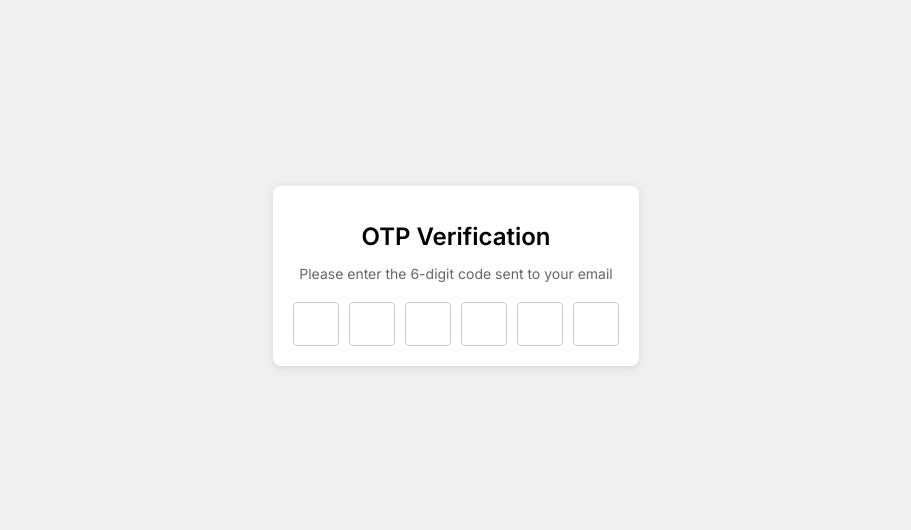
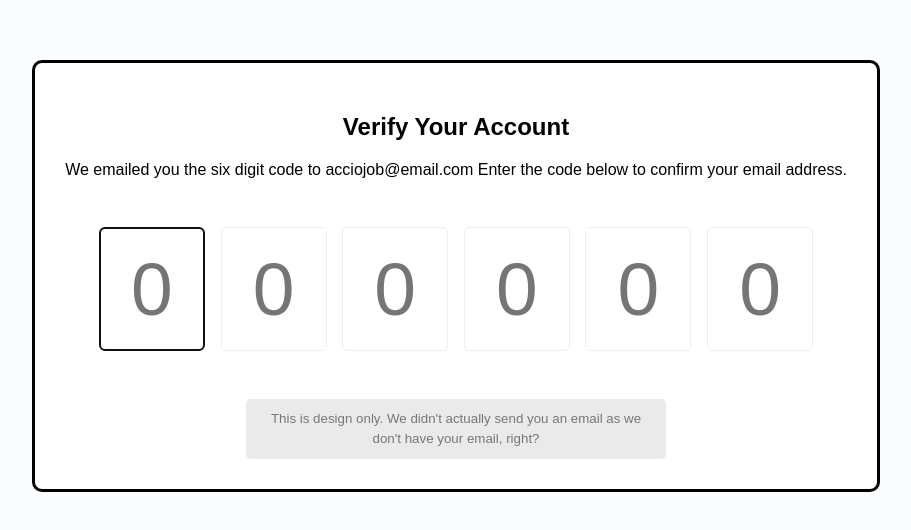
Before and after one commit to acciojob/OTP-Rishab-Rawat, a website: page main.html in a window 1280 px wide. Shown: the part 124-654 px from the top of the page, without its empty margins (184-1095 px from the left). Drawn offline with Linux system fonts and the light colour scheme.

Commit message:
created a submission

```diff
--- a/main.html
+++ b/main.html
@@ -1,25 +1,36 @@
 <!DOCTYPE html>
-<html lang="en">
+
+<html>
+
 <head>
-    <meta charset="UTF-8">
-    <meta name="viewport" content="width=device-width, initial-scale=1.0">
-    <title>OTP Verification</title>
-    <link href="https://fonts.googleapis.com/css2?family=Inter:wght@400;600&display=swap" rel="stylesheet">
-    <link rel="stylesheet" href="styles.css">
+	<link rel="stylesheet" href="styles.css">
 </head>
+
 <body>
-    <div class="verification-container">
-        <h1 id="verification_heading">OTP Verification</h1>
-        <p id="verification_subtext">Please enter the 6-digit code sent to your email</p>
-        <div class="code-container">
-            <input type="text" class="code" maxlength="1">
-            <input type="text" class="code" maxlength="1">
-            <input type="text" class="code" maxlength="1">
-            <input type="text" class="code" maxlength="1">
-            <input type="text" class="code" maxlength="1">
-            <input type="text" class="code" maxlength="1">
-        </div>
-    </div>
-    <script src="script.js"></script>
+
+	<div class="container">
+		<h2 id="verification_heading">Verify Your Account</h2>
+		<p id="verification_subtext">
+			We emailed you the six digit code to acciojob@email.com
+			Enter the code below to confirm your email address.
+		</p>
+		<div class="code-container">
+			<input type="number" class="code" id="code-1" placeholder="0" min="0" max="9" required>
+			<input type="number" class="code" id="code-2" placeholder="0" min="0" max="9" required>
+			<input type="number" class="code" id="code-3"placeholder="0" min="0" max="9" required>
+			<input type="number" class="code" id="code-4"placeholder="0" min="0" max="9" required>
+			<input type="number" class="code" id="code-5"placeholder="0" min="0" max="9" required>
+			<input type="number" class="code" id="code-6"placeholder="0" min="0" max="9" required>
+		</div>
+		<small class="info">
+			This is design only. We didn't actually send you an email as we don't have your email, right?
+		</small>
+	</div>
+
+	<!-- the entire body must be written by student -->
+    <script type="text/javascript" src="./script.js">
+</script>
+
 </body>
+
 </html>
--- a/script.js
+++ b/script.js
@@ -1,23 +1,27 @@
 //your JS code here. If required.
-document.addEventListener('DOMContentLoaded', (event) => {
-    const inputs = document.querySelectorAll('.code');
+const codes = document.querySelectorAll(".code")
 
-    inputs.forEach((input, index) => {
-        input.addEventListener('keydown', (e) => {
-            if (e.key >= 0 && e.key <= 9) {
-                inputs[index].value = '';
-                setTimeout(() => {
-                    if (index < inputs.length - 1) {
-                        inputs[index + 1].focus();
-                    }
-                }, 10);
-            } else if (e.key === 'Backspace') {
-                if (index > 0 && !inputs[index].value) {
-                    setTimeout(() => inputs[index - 1].focus(), 10);
-                }
-            } else {
-                e.preventDefault();
+codes[0].focus()
+
+codes.forEach((code, idx) => {
+    code.addEventListener("keydown", (e) => {
+        console.log(e.key)
+        const keyPressed = e.key
+
+        if (keyPressed >= 0 && keyPressed <= 9) {
+            codes[idx].value = ''
+            if (idx < codes.length - 1) {
+                setTimeout(() => codes[idx + 1].focus(), 10)
+
+                // setTimeout(function(){
+                //     codes[index+1].focus()
+                // },10)
             }
-        });
-    });
-});
+        }
+        else if (keyPressed === "Backspace") {
+            if (idx > 0) {
+                setTimeout(() => codes[idx - 1].focus(), 10)
+            }
+        }
+    })
+})
--- a/styles.css
+++ b/styles.css
@@ -1,51 +1,73 @@
-/*  your css code here. If applicable */
-body {
-    font-family: 'Inter', sans-serif;
-    display: flex;
-    justify-content: center;
-    align-items: center;
-    height: 100vh;
-    margin: 0;
-    background-color: #f0f0f0;
+body{
+    box-sizing: border-box;
 }
 
-.verification-container {
-    text-align: center;
-    padding: 20px;
-    background-color: #fff;
-    box-shadow: 0 2px 10px rgba(0, 0, 0, 0.1);
-    border-radius: 8px;
+body{
+    background-color: #fbfcfe;
+    font-family: 'Muli',sans-serif;
+    display: flex;
+    align-items: center;
+    justify-content: center;
+    height: 100vh;
+    overflow: hidden;
+    margin: 0;
 }
 
-#verification_heading {
-    font-size: 24px;
-    margin-bottom: 10px;
+.container{
+    background-color: #fff;
+    border: 3px #000 solid;
+    border-radius: 10px;
+    padding: 30px;
+    max-width: 1000px;
+    text-align: center;
 }
 
-#verification_subtext {
-    font-size: 14px;
-    margin-bottom: 20px;
-    color: #666;
+.code-container{
+    display: flex;
+    align-items: center;
+    justify-content: center;
+    margin: 40px 0;
 }
 
-.code-container {
-    display: flex;
-    justify-content: space-between;
-    gap: 10px;
+.code{
+    caret-color: transparent;
+    border-radius: 5px;
+    font-size: 75px;
+    height: 120px;
+    width: 100px;
+    border: 1px solid #eee;
+    margin: 1%;
+    text-align: center;
+    font-weight: 300;
+    -moz-appearance: textfield;
 }
 
-.code {
-    width: 40px;
-    height: 40px;
-    text-align: center;
-    font-size: 18px;
-    border: 1px solid #ccc;
-    border-radius: 4px;
-    outline: none;
-    transition: border-color 0.3s ease;
+.code::-webkit-inner-spin-button{
+    -webkit-appearance: none;
+    margin: 0;
+}
+.code:valid{
+    border-color: #3498db;
+    box-shadow: 0 10px 10px -5px rgba(0,0,0,0.25);
 }
 
-.code:focus {
-    border-color: #007BFF;
-    box-shadow: 0 0 5px rgba(0, 123, 255, 0.5);
+.info{
+    background-color: #eaeaea;
+    display: inline-block;
+    padding: 10px;
+    line-height: 20px;
+    max-width: 400px;
+    color: #777;
+    border-radius: 5px;
 }
+
+@media(max-width:600px){
+    .code-container{
+        flex-wrap: wrap;
+    }
+    .code{
+        font-size: 60px;
+        height: 80px;
+        max-width: 70px;
+    }
+}
```
